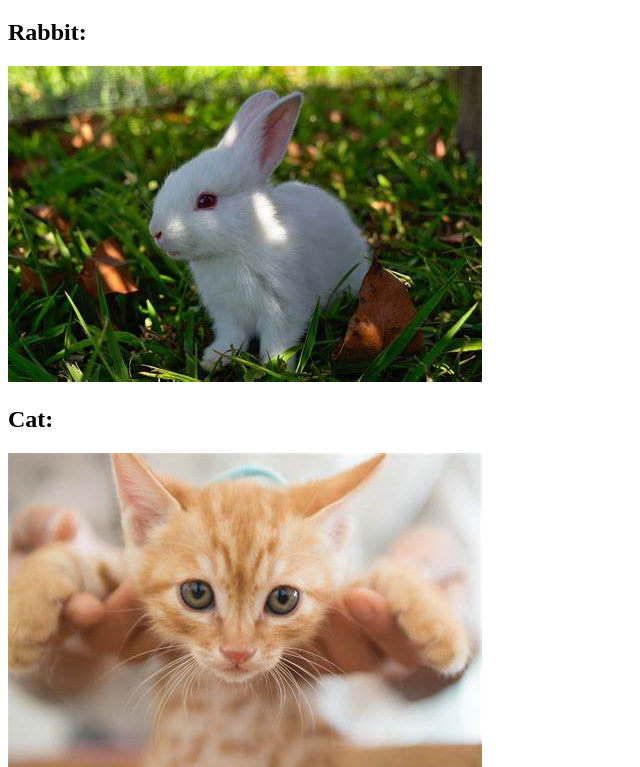
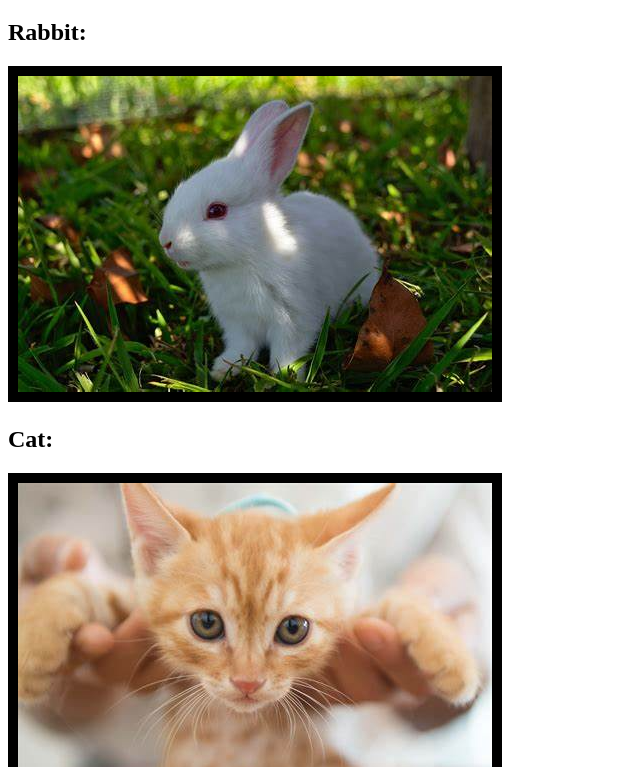
Before and after one commit to PlebianJim/4.0-file-paths, a plain HTML site: page Folder0/index.html in a window 1280 px wide. Shown: the part 61-828 px from the top of the page, without its empty margins (0-640 px from the left). Drawn offline with Linux system fonts and the light colour scheme.

Commit message:
added simple border to each image

```diff
--- a/Folder0/index.html
+++ b/Folder0/index.html
@@ -4,6 +4,11 @@
     <meta charset="UTF-8" />
     <meta name="viewport" content="width=device-width, initial-scale=1.0" />
     <title>4.0 - File Paths</title>
+    <style>
+        img {
+            border: 10px solid black;
+        }
+    </style>
   </head>
   <body>
     <h1>All the Animals</h1>
```
